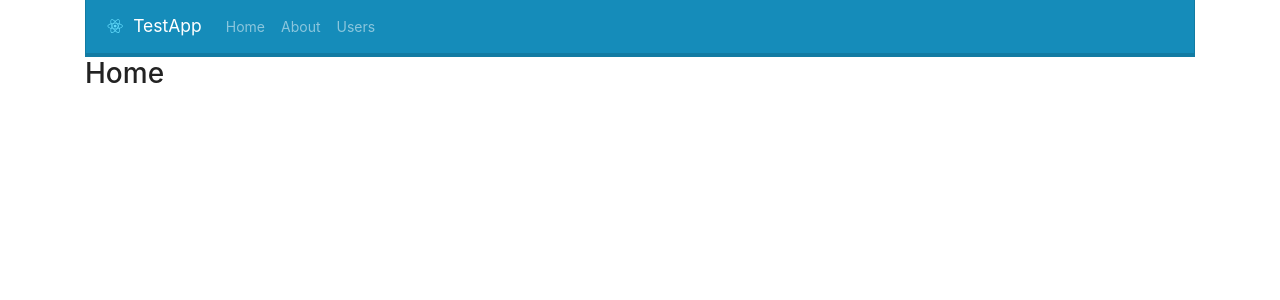
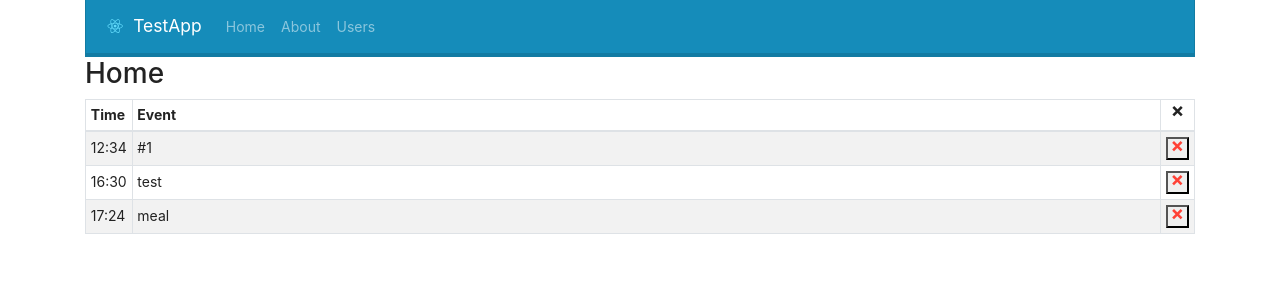
Before and after one commit to UrsineRaven/TestReactApp, a React (Create React App) app: page / in a window 1280 px wide. Shown: the top 300 px of the page. Built offline with nearby package versions, Linux system fonts and the light colour scheme.

Commit message:
Added table to Home

```diff
--- /dev/null
+++ b/src/pages/Home.css
@@ -0,0 +1,22 @@
+.symbol {
+  font-weight: bold;
+  font-size: 1.25rem;
+  line-height: 0.75rem;
+  vertical-align: initial !important;
+  text-align: center;
+}
+
+button.symbol {
+  position: relative;
+  padding: 0.6rem;
+}
+
+button.symbol span {
+  position: absolute;
+  top: 0;
+  left: 0.15rem;
+}
+
+.btn-col {
+  line-height: 0;
+}
--- a/src/pages/Home.js
+++ b/src/pages/Home.js
@@ -1,5 +1,64 @@
 import React from 'react';
+import { useState } from 'react';
+import './Home.css';
+import Table from 'react-bootstrap/Table';
+
+const testData = [
+  { time: '12:34', event: '#1', id: '123' },
+  { time: '16:30', event: 'test', id: '235' },
+  { time: '17:24', event: 'meal', id: '332' }
+];
+
+function Row(props) {
+  return (
+    <tr>
+      <td>{props.time}</td>
+      <td>{props.event}</td>
+      <td className="btn-col">
+        <button class="text-danger symbol" onClick={props.onDelete}>
+          <span>&times;</span>
+        </button>
+      </td>
+    </tr>
+  );
+}
+
 function Home() {
-  return <h2>Home</h2>;
+  const [rows, setRows] = useState(testData);
+
+  function handleDelete(id) {
+    let resultRows = rows.slice();
+    for (var i = 0; i < resultRows.length; i++) {
+      if (resultRows[i].id === id) {
+        resultRows.splice(i, 1);
+      }
+    }
+    setRows(resultRows);
+  }
+
+  const tableRows = rows.map(row => {
+    return (
+      <Row
+        time={row.time}
+        event={row.event}
+        onDelete={() => handleDelete(row.id)}
+      />
+    );
+  });
+
+  return (
+    <div>
+      <h2>Home</h2>
+      <Table striped bordered size="sm">
+        <thead>
+          <th className="col-auto">Time</th>
+          <th className="col">Event</th>
+          <th className="symbol col-1">&times;</th>
+        </thead>
+        <tbody>{tableRows}</tbody>
+      </Table>
+    </div>
+  );
 }
+
 export default Home;
```
